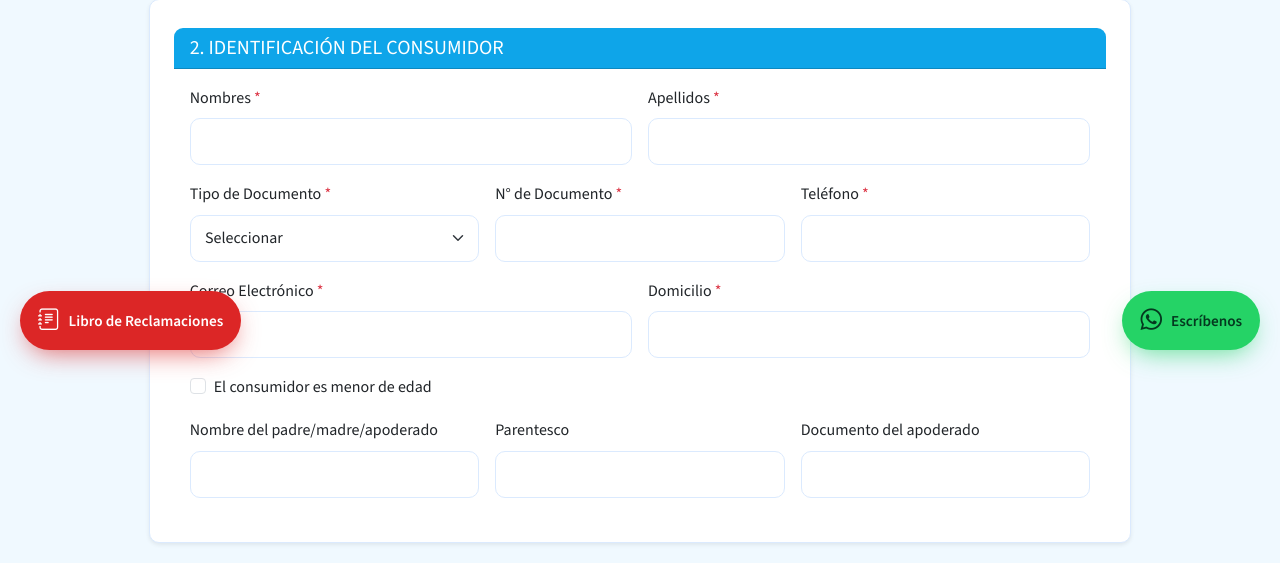
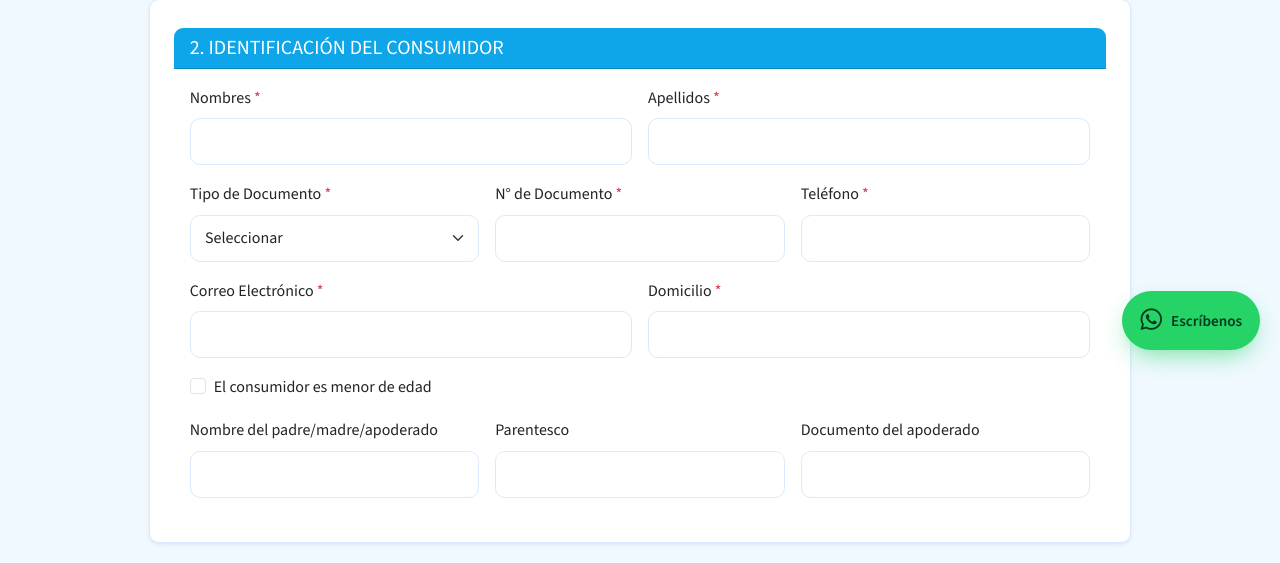
Before and after one commit to i2513702-cmyk/SantaLuciaGH, a Flask app: page /libro-de-reclamaciones in a window 1280 px wide. Shown: the part 430-993 px from the top of the page. Run offline with Flask 3, Linux system fonts and the light colour scheme; the visitor is signed in with stand-in values (Sample User, id 1); some libraries are stand-ins or nearby versions.

Commit message:
feat: quitar boton flotante libro reclamaciones, agregar a inicio y footer

```diff
--- a/app/static/css/style.css
+++ b/app/static/css/style.css
@@ -2547,37 +2547,6 @@ h1, h2, h3, .brand-name, .kpi-value, .stat-value {
     .wa-float i { font-size: 1.5rem; }
 }
 
-/* ---------- botón flotante Libro de Reclamaciones ---------- */
-.libro-reclamo-float {
-    position: fixed;
-    left: 20px;
-    bottom: 20px;
-    z-index: 60;
-    display: inline-flex;
-    align-items: center;
-    gap: 9px;
-    background: #dc2626;
-    color: #fff;
-    font-weight: 700;
-    font-size: 0.95rem;
-    padding: 12px 18px;
-    border-radius: 999px;
-    text-decoration: none;
-    box-shadow: 0 10px 26px -8px rgba(220, 38, 38, 0.7);
-    transition: box-shadow 0.2s ease;
-}
-.libro-reclamo-float i { font-size: 1.35rem; }
-.libro-reclamo-float:hover {
-    color: #fff;
-    box-shadow: 0 14px 30px -8px rgba(220, 38, 38, 0.85);
-}
-@media (max-width: 600px) {
-    .libro-reclamo-float-txt { display: none; }
-    .libro-reclamo-float { padding: 14px; border-radius: 50%; left: 12px; bottom: 12px; }
-    .libro-reclamo-float i { font-size: 1.5rem; }
-    .wa-float { right: 12px; bottom: 12px; }
-}
-
 /* ---------- botón WhatsApp en línea ---------- */
 .btn-wa { background: #25d366; border-color: #25d366; color: #fff; }
 .btn-wa:hover { background: #1ebe5b; border-color: #1ebe5b; color: #fff; }
--- a/app/templates/base.html
+++ b/app/templates/base.html
@@ -183,10 +183,10 @@
                     {% else %}
                         <a href="{{ url_for('main.tienda') }}">Catálogo y repuestos</a>
                         <a href="{{ url_for('citas.agendar_form') }}">Agendar una cita</a>
-                        <a href="{{ url_for('libro_reclamaciones.formulario') }}">Libro de Reclamaciones</a>
                     {% endif %}
                     <a href="{{ url_for('auth.cambiar_clave') }}">Cambiar contraseña</a>
                     <a href="{{ url_for('auth.panel') }}">Paneles por rol</a>
+                    <a href="{{ url_for('libro_reclamaciones.formulario') }}"><i class="bi bi-journal-text me-1"></i>Libro de Reclamaciones</a>
                 </div>
             </div>
             <div class="footer-bottom">
@@ -203,10 +203,6 @@
     {% endblock %}
 
     {# --- Botón flotante de WhatsApp (atención directa al cliente) --- #}
-    <a class="libro-reclamo-float" href="{{ url_for('libro_reclamaciones.formulario') }}" aria-label="Libro de Reclamaciones">
-        <i class="bi bi-journal-text"></i>
-        <span class="libro-reclamo-float-txt">Libro de Reclamaciones</span>
-    </a>
     {% if whatsapp_numero %}
     <a class="wa-float" href="https://wa.me/{{ whatsapp_numero }}?text={{ whatsapp_mensaje|urlencode }}"
        target="_blank" rel="noopener" aria-label="Escríbenos por WhatsApp">
```
Also changed, not shown: app/templates/home.html (+11 -0 lines).
